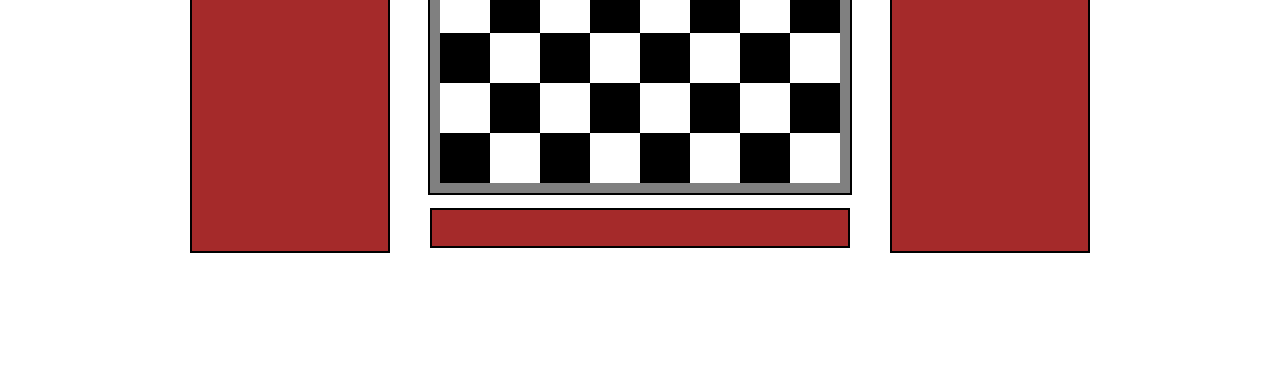
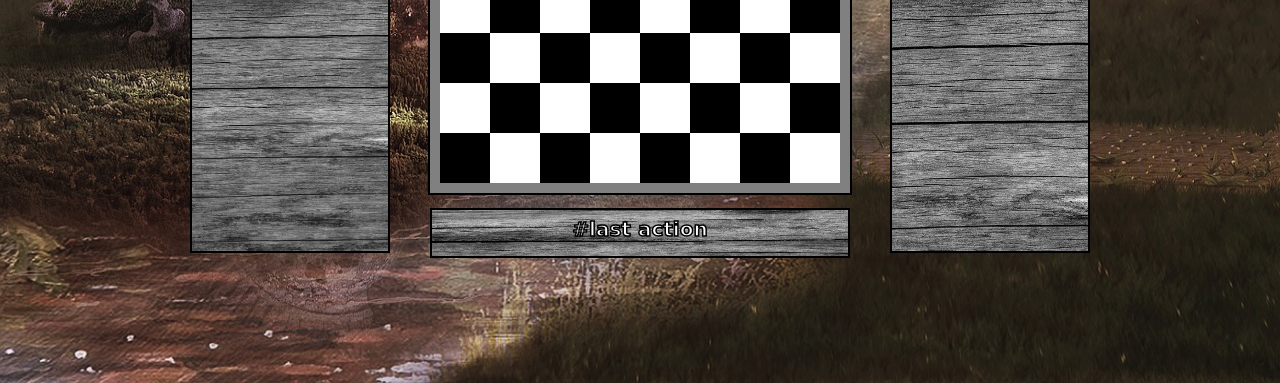
Before and after one commit to MatthewAntirix/game-chess, a plain HTML site: page index.html in a window 1280 px wide. Shown: the part 417-800 px from the top of the page. Drawn offline with Linux system fonts and the light colour scheme.

Commit message:
SCSS upgrade

```diff
--- a/js/functions.js
+++ b/js/functions.js
@@ -125,31 +125,47 @@ function create_panels () {
         panel_player1.setAttribute(`id`, `player1`)
         document.getElementById(`playground`).appendChild(panel_player1)
 
+            document.getElementById(`player1`).innerHTML = `<h2>Player 1</h2><p>#content</p>`
+
+
     // Create player2 panel
         const panel_player2 = document.createElement(`div`)
         panel_player2.setAttribute(`id`, `player2`)
         document.getElementById(`playground`).appendChild(panel_player2)
+
+            document.getElementById(`player2`).innerHTML = `<h2>Player 2</h2><p>#content</p>`
+
 
     // Create log panel
         const panel_log = document.createElement(`div`)
         panel_log.setAttribute(`id`, `log`)
         document.getElementById(`playground`).appendChild(panel_log)
 
+            document.getElementById(`log`).innerHTML = `<h3>Log</h3><p>#history</p>`
+
+
     // Create turn action panel
         const panel_turn_action = document.createElement(`div`)
         panel_turn_action.setAttribute(`id`, `turn_action`)
         document.getElementById(`playground`).appendChild(panel_turn_action)
 
-    // Create turn action panel
+            document.getElementById(`turn_action`).innerHTML = `<h3>#last action</h3>`
+
+
+    // Create turn count panel
         const panel_turn_count = document.createElement(`div`)
         panel_turn_count.setAttribute(`id`, `turn_count`)
         document.getElementById(`playground`).appendChild(panel_turn_count)
+
+            document.getElementById(`turn_count`).innerHTML = `<h3>Turn</h3><p>#num</p>`
+
 
     // Create tile hover panel
         const panel_tile_hover = document.createElement(`div`)
         panel_tile_hover.setAttribute(`id`, `tile_hover`)
         document.getElementById(`playground`).appendChild(panel_tile_hover)
 
+            document.getElementById(`tile_hover`).innerHTML = `<h3>Tile</h3><p>#tile</p>`
 
 
     // Set responsive panels margin align for SCSS
--- a/partials/_mixins.scss
+++ b/partials/_mixins.scss
@@ -39,7 +39,35 @@
         position:                       $panels-position;
         // left:                        Responsive by functions.js  //=> Panels
         border:                         $panels-border;
-        background-color:               brown;
+
+            background-image:               $panels-bg-image;
+            background-repeat:              $panels-bg-repeat;
+            background-size:                $panels-bg-size;
+            background-position:            $panels-bg-position;
+
+            h1, h2, h3, p {
+                margin-top:                 $content-margin-top;
+                text-align:                 $content-align;
+                font-family:                $content-font;
+                -webkit-text-stroke:        $content-stroke;
+                color:                      $content-color;
+                }
+
+                h1 {
+                    font-size:                  $content-h1;
+                    }
+
+                h2 {
+                    font-size:                  $content-h2;
+                    }
+
+                h3 {
+                    font-size:                  $content-h3;
+                    }
+
+                p {
+                    font-size:                  $content-p;
+                    }
         }
 
 
@@ -49,6 +77,14 @@
             margin-left:                $players-margin-x-align;
             margin-bottom:              $players-margin-y-align;
             bottom:                     $players-y-align;
+            padding-top:                $players-padding-top;
+
+                background-size:               $players-bg-size;
+                background-position:           $players-bg-position;
+
+            p {
+                margin-top:                 $content-players-margin-top;
+                }
             }
 
 
@@ -59,7 +95,8 @@
 
         // Player2 settings
             @mixin player2 {
-                // not used
+                background-size:            $player2-bg-size;
+                background-position:        $player2-bg-position;
                 }
 
 
@@ -72,13 +109,12 @@
             transform:                  $game-name-transform-y-align;
 
             border:                     $game-name-border;
-            background-color:           $game-name-bg-color;
+            -webkit-text-stroke:        $game-name-stroke;
 
-                h1 {
-                    font-size:                  $game-name-h1-size;
-                    font-family:                $game-name-h1-font;
-                    text-align:                 $game-name-h1-align;
-                    }
+                background-image:           $game-name-bg-image;
+                background-repeat:          $game-name-bg-repeat;
+                background-size:            $game-name-bg-size;
+                background-position:        $game-name-bg-position;
             }
 
 
@@ -96,6 +132,13 @@
             height:                     $turn-action-height;
             margin-top:                 $turn-action-margin-y-align;
             margin-left:                $turn-action-margin-left;
+
+            background-size:            $turn-action-bg-size;
+            background-position:        $turn-action-bg-position;
+
+            h3 {
+                margin-top:                 $content-turn-action-margin-top;
+                }
             }
 
 
--- a/partials/_variables.scss
+++ b/partials/_variables.scss
@@ -35,6 +35,25 @@
     // $panels-left:                Responsive by functions.js  //=> Panels
     $panels-border:                 2px solid #000;
 
+        $panels-bg-image:               url(./images/player_background.jpg);
+        $panels-bg-repeat:              no-repeat;
+        $panels-bg-size:                100% 150%;
+        $panels-bg-position:            0px -30px;
+
+
+    //headers and paragraphs in panels
+        $content-margin-top:            1px;
+        $content-players-margin-top:    5px;
+        $content-turn-action-margin-top:7px;
+        $content-align:                 center;
+        $content-font:                  cursive;
+        $content-h1:                    50px;       // Name
+        $content-h2:                    30px;       // Players
+        $content-h3:                    20px;       // Others
+        $content-p:                     20px;
+        $content-stroke:                1.5px black;
+        $content-color:                 #fff;
+
 
     // Side panels align
         $side-panel-margin-x-align:     50%;
@@ -46,15 +65,22 @@
 
     // Players settings
         $players-height:                80%;
+        $players-padding-top:           10px;
         $players-margin-x-align:        $side-panel-margin-x-align;
         $players-margin-y-align:        $side-panel-margin-y-align;
         $players-y-align:               0;
 
+            $players-bg-size:               300% 100%;
+            $players-bg-position:           0px 0px;
+
+
         // Player1 settings
             $player1-transform-x-align:     $side-panel-transform-x-align;
 
+
         // Player2 settings
-            // not used
+            $player2-bg-size:               300% 150%;
+            $player2-bg-position:           0px -50px;
 
 
     // Game name settings
@@ -65,10 +91,12 @@
         $game-name-margin-left:         -$playground-padding;
 
         $game-name-border:              none;
-        $game-name-bg-color:            transparent;
-            $game-name-h1-size:             50px;
-            $game-name-h1-font:             'Franklin Gothic Medium', 'Arial Narrow', Arial, sans-serif;
-            $game-name-h1-align:            center;
+        $game-name-stroke:              2.5px black;
+
+            $game-name-bg-image:               none;
+            $game-name-bg-repeat:              no-repeat;
+            $game-name-bg-size:                100% 100%;
+            $game-name-bg-position:            0px 0px;
 
 
     // Log settings
@@ -79,9 +107,12 @@
 
     // Turn action settings
         $turn-action-width:             100%;
-        $turn-action-height:            40px;
+        $turn-action-height:            50px;
         $turn-action-margin-y-align:    50%;
         $turn-action-margin-left:       -$playground-padding;
+
+            $turn-action-bg-size:           100% 300%;
+            $turn-action-bg-position:       0px 0px;
 
 
     // Turn count settings
@@ -90,7 +121,7 @@
 
 
     // Turn tile hover settings
-        $tile-hover-height:             50px;
+        $tile-hover-height:             70px;
         $tile-hover-margin-x-align:     $side-panel-margin-x-align;
         $tile-hover-margin-y-align:     $side-panel-margin-y-align;
         $tile-hover-transform-x-align:  $side-panel-transform-x-align;
--- a/style.scss
+++ b/style.scss
@@ -10,6 +10,14 @@
     padding:                    0px;
     box-sizing:                 border-box;
     }
+
+    body {
+        width:                      100vw;
+        height:                     100vh;
+        background-image:           url(./images/background.jpg);
+        background-repeat:          no-repeat;
+        background-size:            100% 100%;
+        }
 
 
 
```
Also changed, not shown: images/background.jpg (added), images/gem.png (deleted), images/player_background.jpg (added), style.css, 1 other file.
